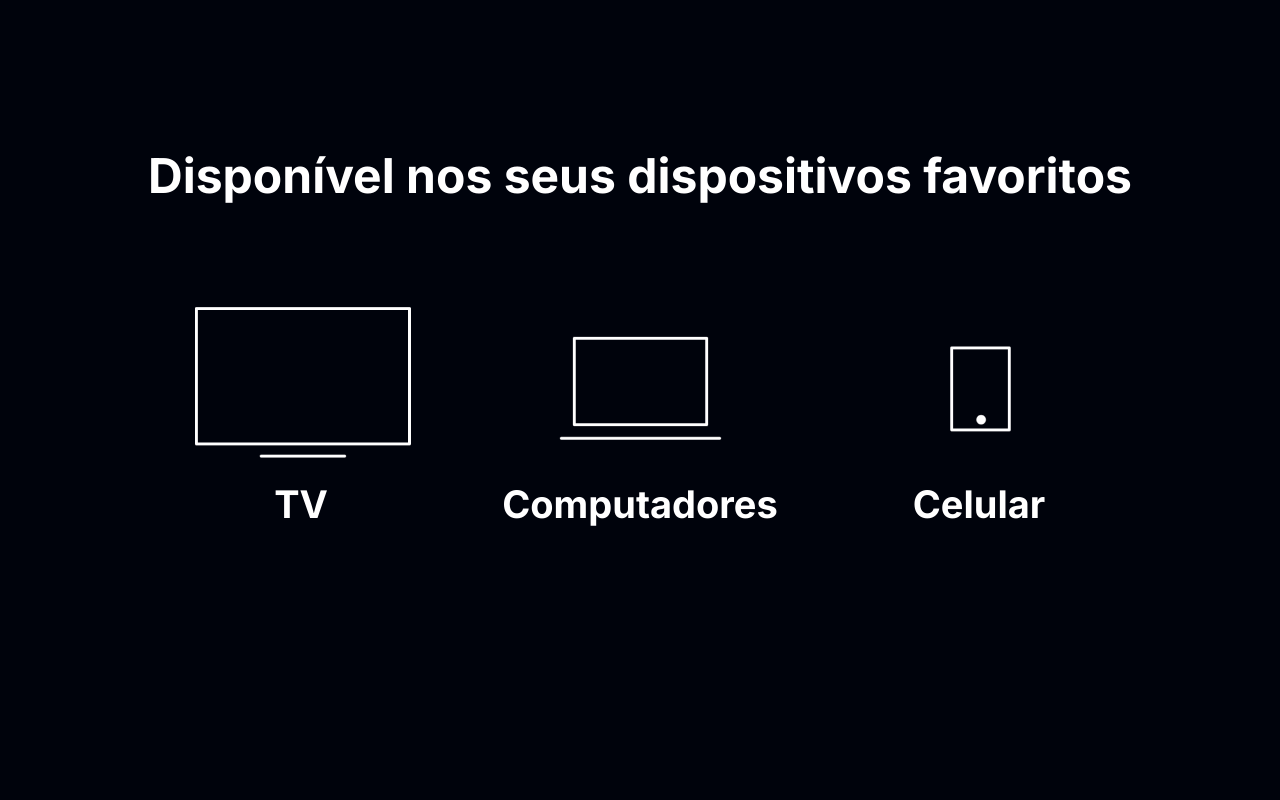
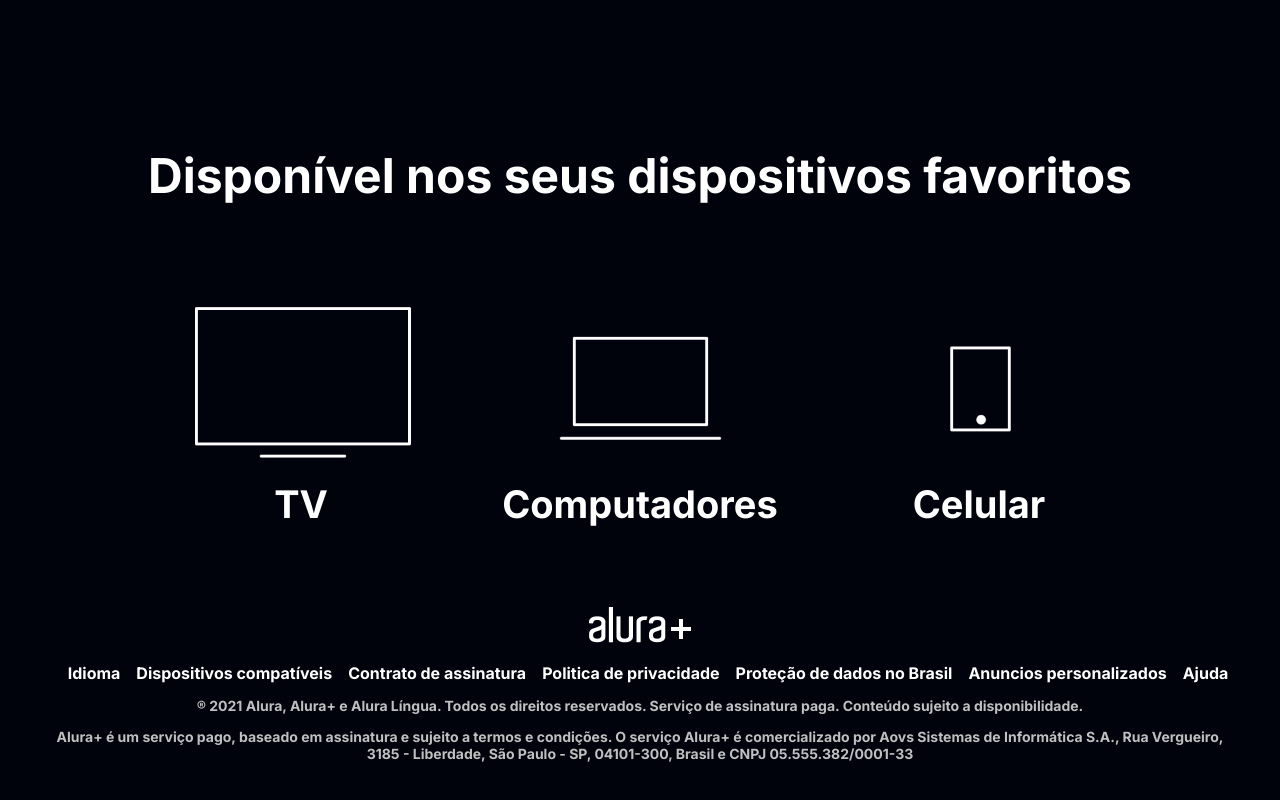
Before and after one commit to Nayf69/Alura-Plus, a plain HTML site: page index.html in a window 1280 px wide. Shown: the part 3054-3854 px from the top of the page. Before the commit the page ends 3661 px from the top, so only its background shows below. Drawn offline with Linux system fonts and the light colour scheme.

Commit message:
Add files via upload

```diff
--- a/index.html
+++ b/index.html
@@ -69,6 +69,35 @@
         </ul>
     </section>
 
+<footer class="rodape">
+    <img src="img/Logo.png" alt="Alura+" class="rodape__logo">
+    <ul class="rodape__lista">
+        <li class="lista__link">
+            <a href="#">Idioma</a>
+        </li>
+        <li class="lista__link">
+            <a href="#">Dispositivos compatíveis</a>
+        </li>
+        <li class="lista__link">
+            <a href="#">Contrato de assinatura</a>
+        </li>
+        <li class="lista__link">
+            <a href="#">Politica de privacidade</a>
+        </li>
+        <li class="lista__link">
+            <a href="#">Proteção de dados no Brasil</a>
+        </li>
+        <li class="lista__link">
+            <a href="#">Anuncios personalizados</a>
+        </li>
+        <li class="lista__link">
+            <a href="#">Ajuda</a>
+        </li>
+    </ul>
+    <p class="rodape__texto">® 2021 Alura, Alura+ e Alura Língua. Todos os direitos reservados. Serviço de assinatura paga. Conteúdo sujeito a disponibilidade.</p>
+    <p class="rodape__texto">Alura+ é um serviço pago, baseado em assinatura e sujeito a termos e condições. O serviço Alura+ é comercializado por Aovs Sistemas de Informática S.A., Rua Vergueiro, 3185 - Liberdade, São Paulo - SP, 04101-300, Brasil e CNPJ 05.555.382/0001-33</p>
+</footer>
+
 
     </body>
 
--- a/style.css
+++ b/style.css
@@ -4,6 +4,7 @@
     --botao-azul: #167BF7;
     --cor-de-fundo: #00030C;
     --fonte-principal: 'Inter';
+    --botao--azul-efeito: #3c92fa;
 }
 
 body{
@@ -115,3 +116,40 @@
     font-size: 38px;
     color: var(--branco-principal);
 }
+
+.rodape__lista {
+    display: flex;
+    justify-content: center;
+    list-style-type: none;
+    margin-top: 1em;
+}
+
+.lista__link a{
+    text-decoration: none;
+    color: var(--branco-principal);
+    margin-left: 1em;
+}
+
+.rodape__texto {
+    margin: 1em 0;
+    color: var(--cinza-secundario);
+    font-size: 14px;
+}
+
+.rodape {
+    text-align: center;
+    margin: 5em 3em;
+}
+
+.lista__link a:hover {
+    color: var(--botao-azul);
+}
+
+.lista__link a:active {
+    color: purple;
+}
+
+.container__botao:hover {
+    background-color: var(--botao--azul-efeito);
+    color: var(--cor-de-fundo);
+}
```
Also changed, not shown: img/Logo.png (added).
